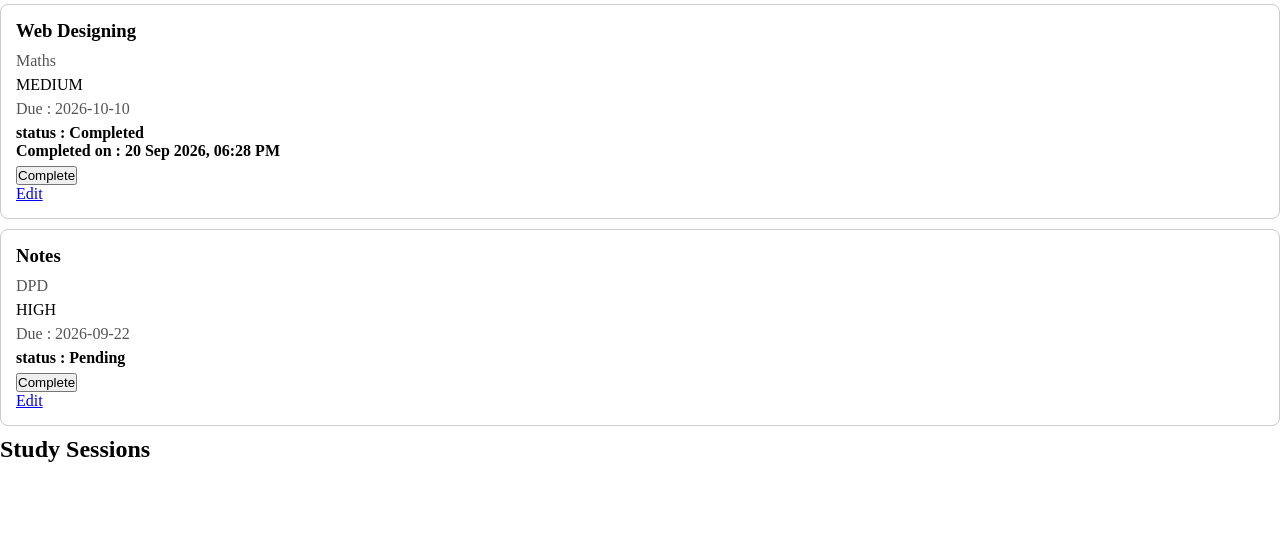
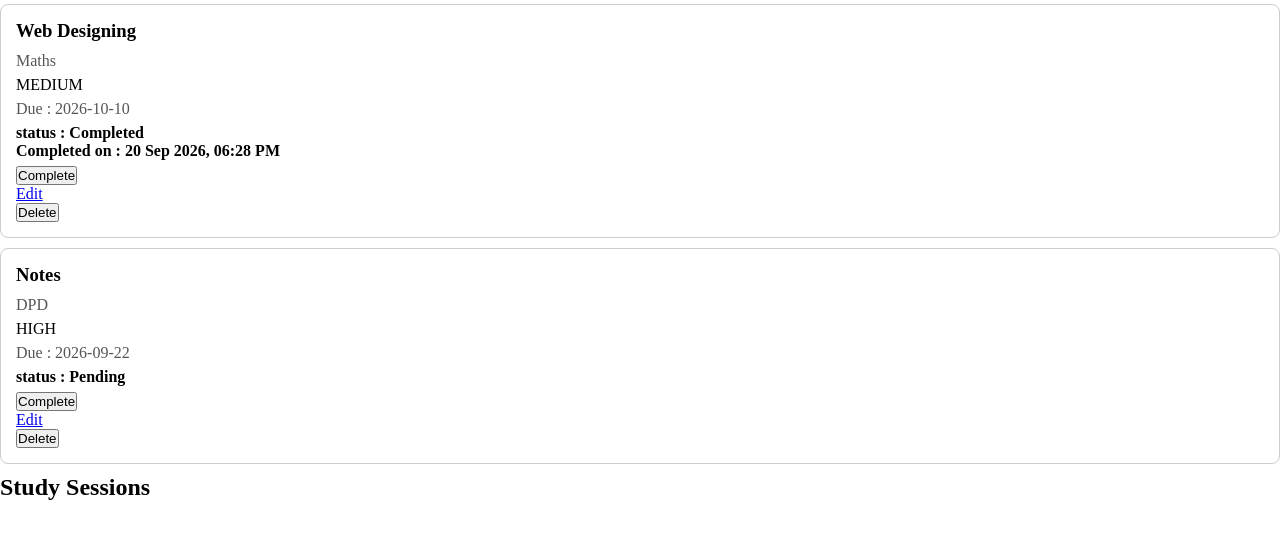
Before and after one commit to Bahula21/Student-Productivity-Tracker, a Flask app: page / in a window 1280 px wide. Shown: the part 234-773 px from the top of the page. Run offline with Flask 3, Linux system fonts and the light colour scheme; data comes from the database, SQL or seed files in the repository; both versions use the stored data as it was after the commit.

Commit message:
Add delete confirmation

```diff
--- a/app.py
+++ b/app.py
@@ -110,6 +110,22 @@ def edit_task(task_id):
     return render_template("edit.html", task=task)
 
 
+@app.route("/delete/<int:task_id>", methods=["POST"])
+def delete_task(task_id):
+    connection = get_db()
+    cursor = connection.cursor()
+
+    cursor.execute(
+        "DELETE FROM tasks WHERE id=?",
+        (task_id,)
+    )
+
+    connection.commit()
+    connection.close()
+
+    return redirect("/")
+
+
 @app.route("/complete/<int:task_id>", methods=["POST"])
 def complete_task(task_id):
     connection = get_db()
--- a/templates/index.html
+++ b/templates/index.html
@@ -66,6 +66,10 @@
 
                         <a href="/edit/{{ task[0] }}">Edit</a>
 
+                        <form method="POST" action="/delete/{{ task[0] }}">
+                            <button type="submit" onclick="return confirm('Are you sure you want to delete this task?')">Delete</button>
+                        </form>
+
                     </div>
                 {% endfor %}
             </div>
```
Also changed, not shown: tracker.db.
